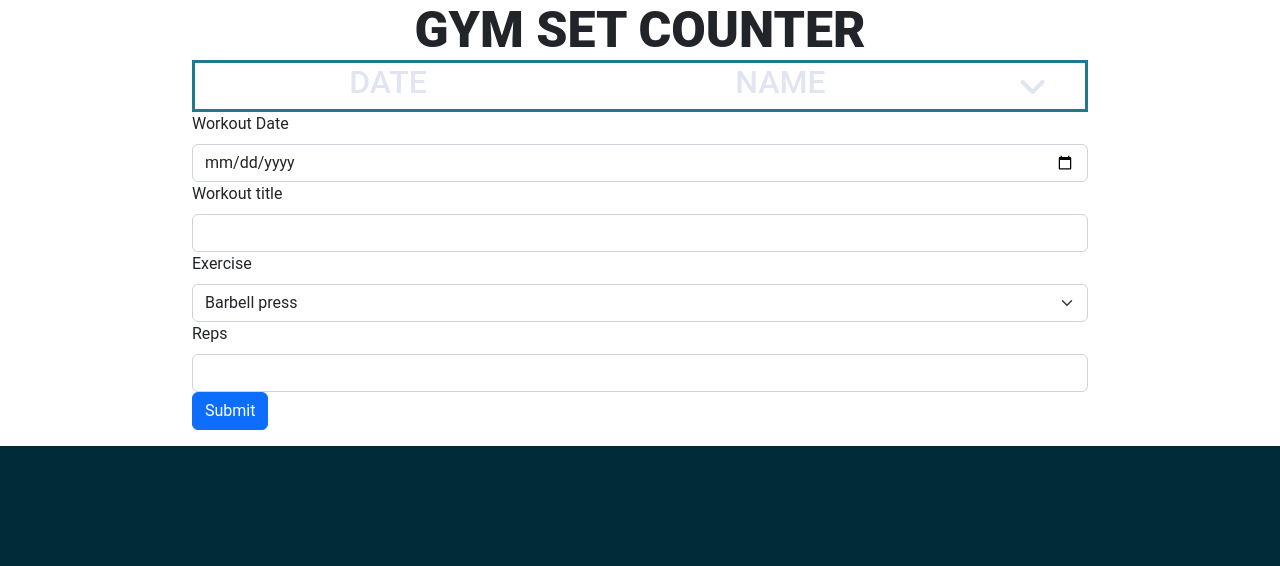
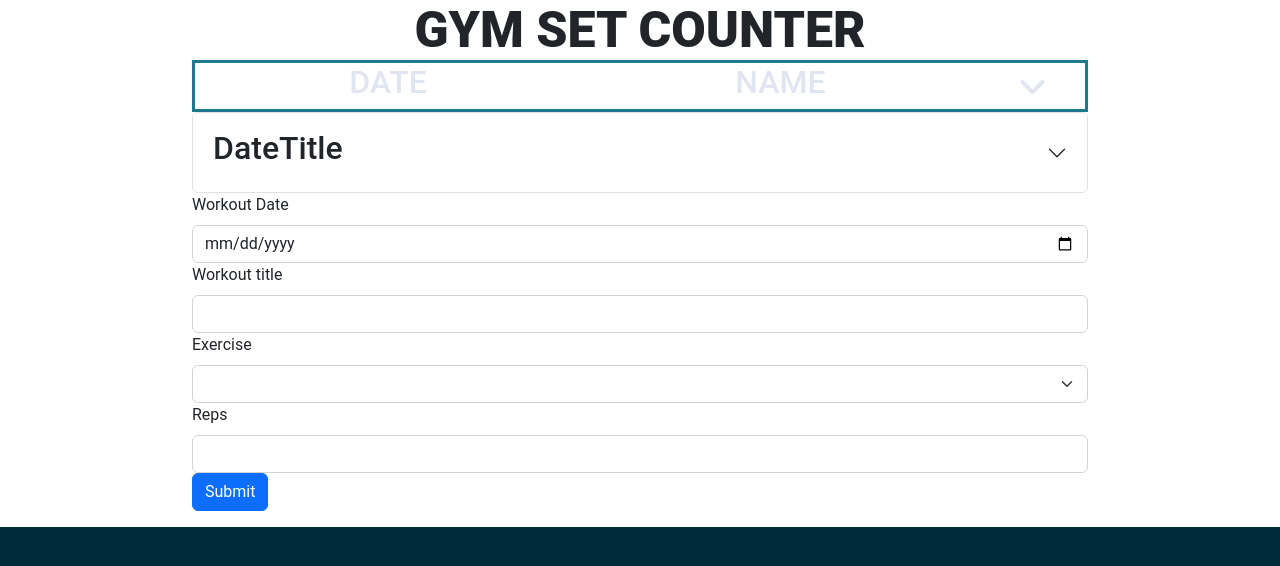
Before and after one commit to NBogomolski/WorkoutTracker, a React (Vite) app in the folder client/rest_spa/: page / in a window 1280 px wide. Shown: the top 566 px of the page. Built offline with nearby package versions, Linux system fonts and the light colour scheme.

Commit message:
feat: useEffect for initial data fetch from db

```diff
--- a/client/rest_spa/src/App.jsx
+++ b/client/rest_spa/src/App.jsx
@@ -3,16 +3,26 @@ import reactLogo from "./assets/react.svg";
 import viteLogo from "/vite.svg";
 import "./styles/App.sass";
 import { FontAwesomeIcon } from "@fortawesome/react-fontawesome";
-import { Modal, Button, Alert, DropdownButton, Dropdown, Form } from 'react-bootstrap'
+import { Modal, Button, Alert, DropdownButton, Dropdown, Form, Accordion } from 'react-bootstrap'
 import DropdownList from './components/DropdownList'
+import AccordionBody from "react-bootstrap/esm/AccordionBody";
 
 function App() {
     const [dropdownClicked, setDropdownClicked] = useState(false)
     const [validated, setValidated] = useState(false);
     const [retrievedData, setRetrievedData] = useState([{}])
     const [formData, setFormData] = useState({});
+    const [serverDataLoaded, setServerDataLoaded] = useState(false);
 
     const exerciseOptions = ['Barbell press', 'Barbell squat']
+
+    useEffect(() => {
+        fetch('localhost:5000')
+        .then(res => res.json())
+        .then(res => res.forEach(item => {
+            setServerDataLoaded([...serverDataLoaded, item])
+        }))
+    }, [])
 
     function handleInputChange(event) {
         const { name, value } = event.target
@@ -60,20 +70,54 @@ function App() {
                         />
                         {/* {dropdownClicked? () : ()} */}
                     </li>
+                    <li>
+                        <Accordion>
+                            <Accordion.Item eventKey="0">
+                                <Accordion.Header>
+                                    <h2>Date</h2>
+                                    <h2>Title</h2>
+                                </Accordion.Header>
+                                <Accordion.Body>
+                                    Hello world!
+                                </Accordion.Body>
+                            </Accordion.Item>
+                        </Accordion>
+                    </li>
                     <li className="new-workout">
-                        <Form onSubmit={submitNewWorkout} noValidate validated={validated}>
+                        <Form
+                            onSubmit={submitNewWorkout}
+                            noValidate
+                            validated={validated}
+                        >
                             <Form.Group>
                                 <Form.Label>Workout Date</Form.Label>
-                                <Form.Control type="date" name="date" onChange={handleInputChange} required></Form.Control>
+                                <Form.Control
+                                    type="date"
+                                    name="date"
+                                    onChange={handleInputChange}
+                                    required
+                                ></Form.Control>
                             </Form.Group>
                             <Form.Group>
                                 <Form.Label>Workout title</Form.Label>
-                                <Form.Control type="text" name="title" onChange={handleInputChange} required></Form.Control>
+                                <Form.Control
+                                    type="text"
+                                    name="title"
+                                    onChange={handleInputChange}
+                                    required
+                                ></Form.Control>
                             </Form.Group>
                             <div>
                                 <Form.Group>
                                     <Form.Label>Exercise</Form.Label>
-                                    <Form.Select name="exercise" onChange={handleInputChange} required>
+                                    <Form.Select
+                                        name="exercise"
+                                        onChange={handleInputChange}
+                                        required
+                                    >
+                                        <option>
+                                            <Form.Control type="text"></Form.Control>
+                                        </option>
                                         {exerciseOptions.map((ex) => (
                                             <option value={ex}>{ex}</option>
                                         ))}
@@ -81,13 +125,20 @@ function App() {
                                 </Form.Group>
                                 <Form.Group>
                                     <Form.Label>Reps</Form.Label>
-                                    <Form.Control name="reps" type="number" min="0" max="50" onChange={handleInputChange} required></Form.Control>
-                                    <Form.Control.Feedback type="invalid">Must be between 0 and 50</Form.Control.Feedback>
+                                    <Form.Control
+                                        name="reps"
+                                        type="number"
+                                        min="0"
+                                        max="50"
+                                        onChange={handleInputChange}
+                                        required
+                                    ></Form.Control>
+                                    <Form.Control.Feedback type="invalid">
+                                        Must be between 0 and 50
+                                    </Form.Control.Feedback>
                                 </Form.Group>
                             </div>
-                            <Button type="submit">
-                                Submit
-                            </Button>
+                            <Button class="btn-submit" type="submit">Submit</Button>
                         </Form>
                     </li>
                 </ul>
```
